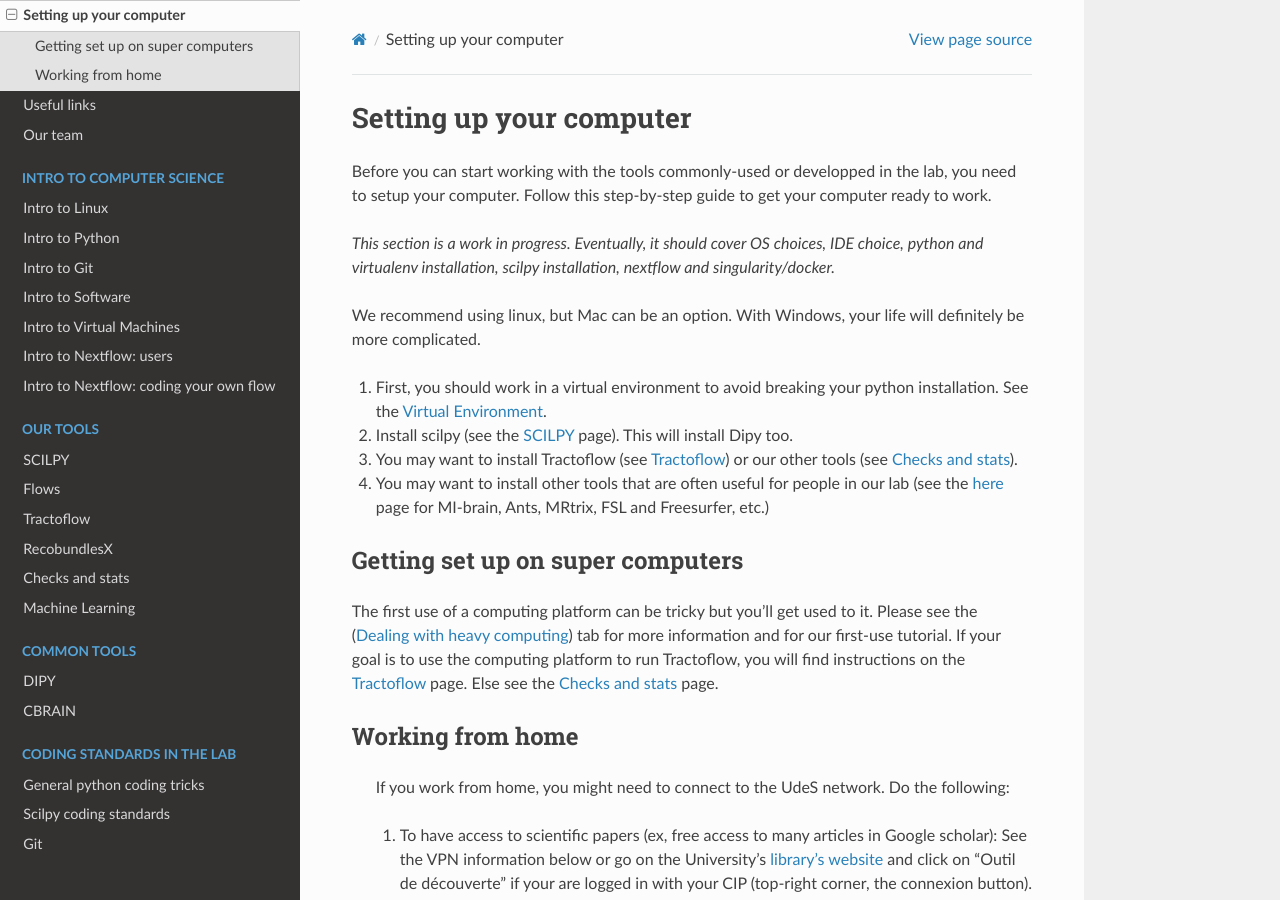
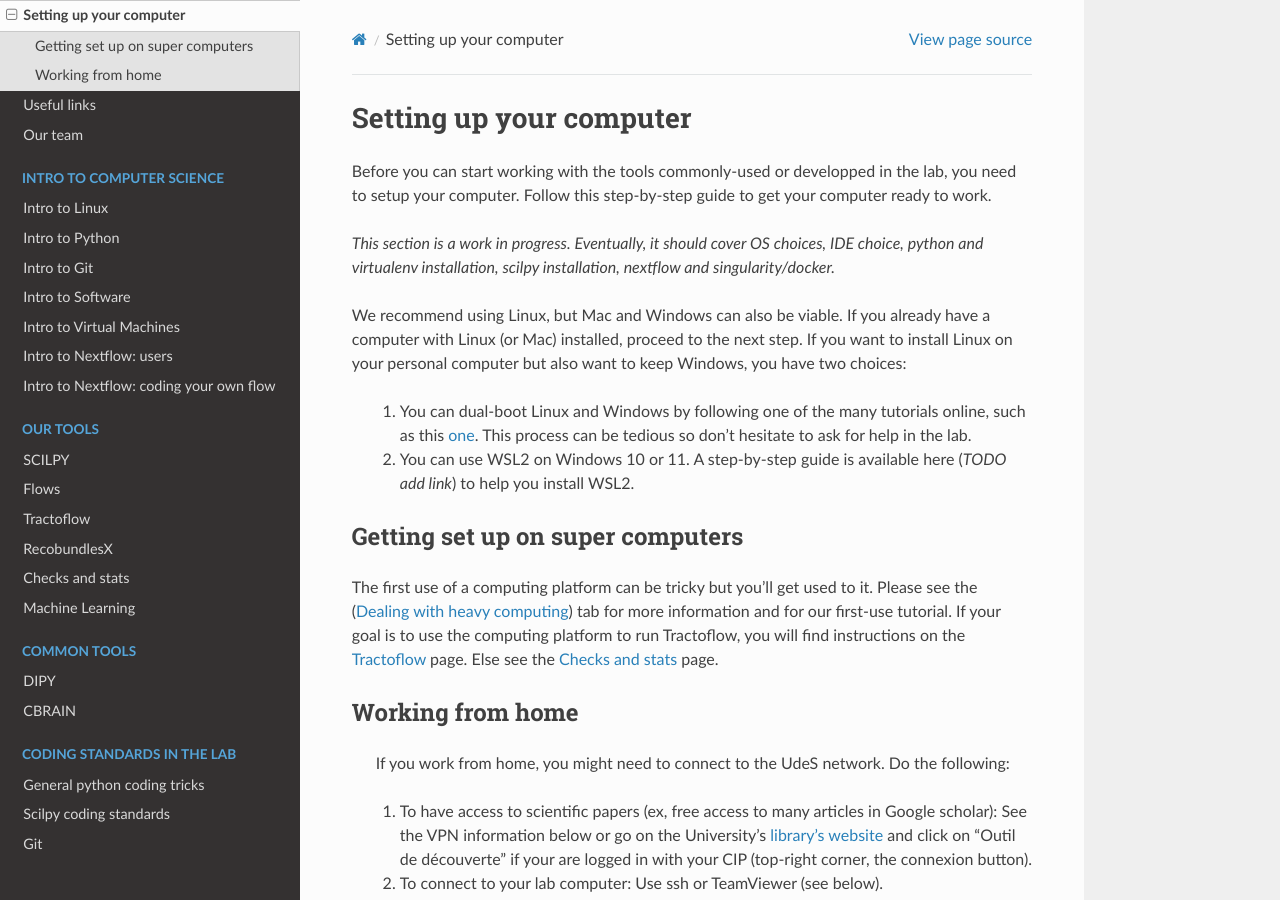
Before and after one commit to scilus/scil-documentation, a Sphinx documentation site: the page built from source/arriving/setup_computer.rst, in a window 1280 px wide and 900 px high. Built offline with Sphinx 7.4.7 and the Read the Docs theme 2.0.0, drawn with Linux system fonts in a browser that asks for light colours.

Commit message:
Update intro

```diff
--- a/source/arriving/setup_computer.rst
+++ b/source/arriving/setup_computer.rst
@@ -7,15 +7,11 @@ Before you can start working with the tools commonly-used or developped in the l
 
 *This section is a work in progress. Eventually, it should cover OS choices, IDE choice, python and virtualenv installation, scilpy installation, nextflow and singularity/docker.*
 
-We recommend using linux, but Mac can be an option. With Windows, your life will definitely be more complicated.
+We recommend using Linux, but Mac and Windows can also be viable. If you already have a computer with Linux (or Mac) installed, proceed to the next step. If you want to install Linux on your personal computer but also want to keep Windows, you have two choices:
 
-1. First, you should work in a virtual environment to avoid breaking your python installation. See the :ref:`ref_venvs`.
+    1) You can dual-boot Linux and Windows by following one of the many tutorials online, such as this `one <https://www.freecodecamp.org/news/how-to-dual-boot-windows-10-and-ubuntu-linux-dual-booting-tutorial/>`_. This process can be tedious so don't hesitate to ask for help in the lab.
 
-2. Install scilpy (see the :ref:`ref_scilpy` page). This will install Dipy too.
-
-3. You may want to install Tractoflow (see :ref:`ref_tractoflow`) or our other tools (see :ref:`ref_other_pipelines`).
-
-4. You may want to install other tools that are often useful for people in our lab (see the :doc:`here <../intro_to/explore_software>` page for MI-brain, Ants, MRtrix, FSL and Freesurfer, etc.)
+    2) You can use WSL2 on Windows 10 or 11. A step-by-step guide is available here (*TODO add link*) to help you install WSL2.
 
 Getting set up on super computers
 """""""""""""""""""""""""""""""""
```
